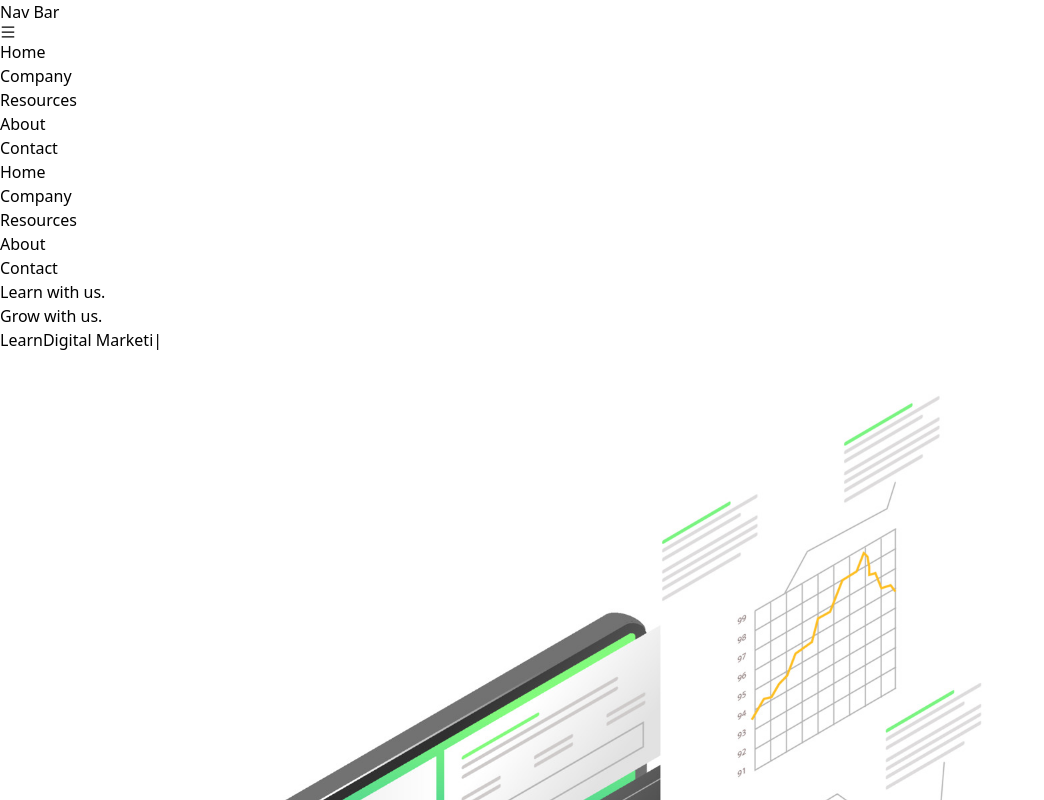
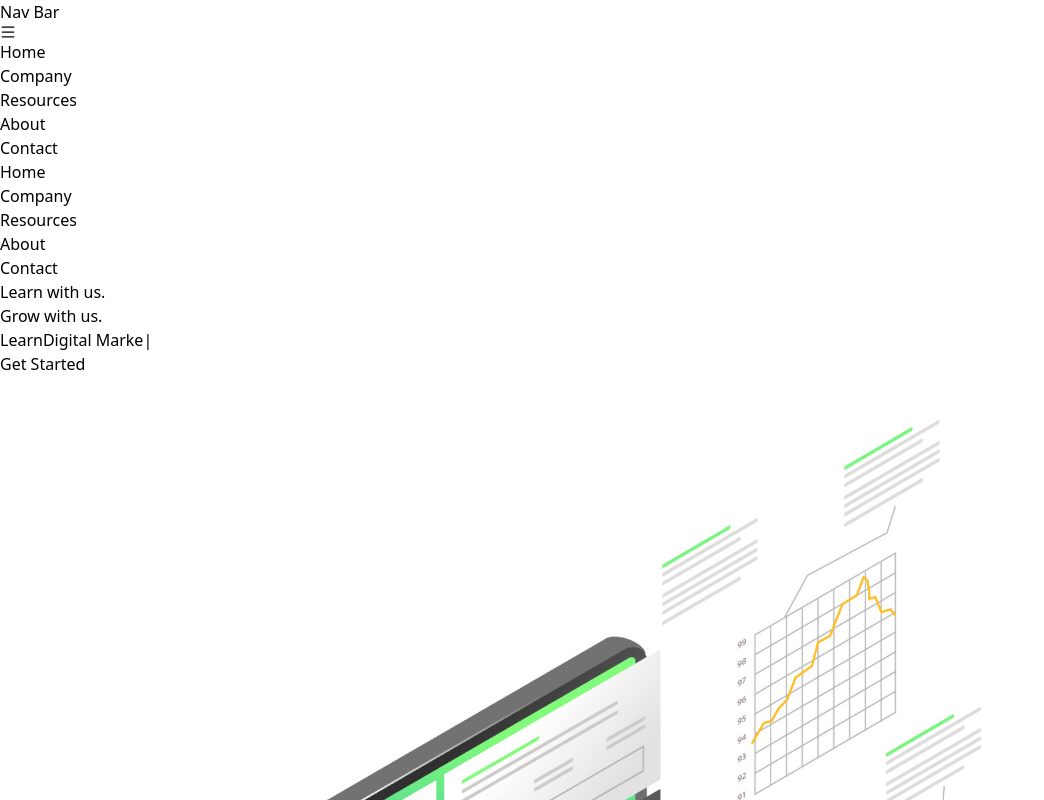
Before and after one commit to Kali-Venum/reactJsAndTailwind, a React (Vite) app: page / in a window 1280 px wide. Shown: the top 800 px of the page, without its empty margins (0-1044 px from the left). Built offline with nearby package versions, Linux system fonts and the light colour scheme.

Commit message:
experts section fix.

```diff
--- a/src/components/Banner.jsx
+++ b/src/components/Banner.jsx
@@ -1,5 +1,6 @@
 import React from "react";
 import Typed from "react-typed";
+import Button from "./Button";
 
 function Banner() {
   return (
@@ -14,14 +15,17 @@ function Banner() {
           <Typed
             className="pl-2"
             strings={[
-              "Web Development",
-              "Digital Marketing",
-              "Ethical Hacking",
+              "Web Development.",
+              "Digital Marketing.",
+              "Ethical Hacking.",
             ]}
             typeSpeed={100}
             backSpeed={50}
             loop={true}
           />
+        </div>
+        <div>
+          <Button styles="bg-black text-white p-3 rounded">Get Started</Button>
         </div>
       </div>
     </div>
--- a/src/components/Experts.jsx
+++ b/src/components/Experts.jsx
@@ -6,13 +6,13 @@ import Button from './Button'
 
 function Experts() {
   return (
-    <div className='max-w-[1240px] mx-auto my-10 grid grid-cols-2'>
-        <div className='col-span-1 w-[80%]'>
-          <img src={laptopImage} alt='laptop image' />
+    <div className='max-w-[1240px] p-2 mx-auto my-10 md:grid grid-cols-2'>
+        <div className='col-span-1 md:w-[80%] text-center'>
+          <img src={laptopImage} alt='laptop image' className='inline' />
         </div>
         <div className='col-span-1 flex flex-col justify-center'>
           <h1 className='text-[#00df9a] font-bold my-2'>LEARN FROM EXPERTS</h1>
-          <p className='my-2'>
+          <p className='my-2 text-justify'>
             Lorem ipsum dolor sit, amet consectetur adipisicing elit. Saepe totam modi eos culpa consequatur quod praesentium sit, non inventore atque ut reiciendis amet ullam earum exercitationem nemo iure esse voluptate.Lorem ipsum dolor sit, amet consectetur adipisicing elit. Saepe totam modi eos culpa consequatur quod praesentium sit, non inventore atque ut reiciendis amet ullam earum exercitationem nemo iure esse voluptate.
           </p>
           <Button styles={"bg-black text-white p-3 rounded w-[30%]"}>Get Started</Button>
```
